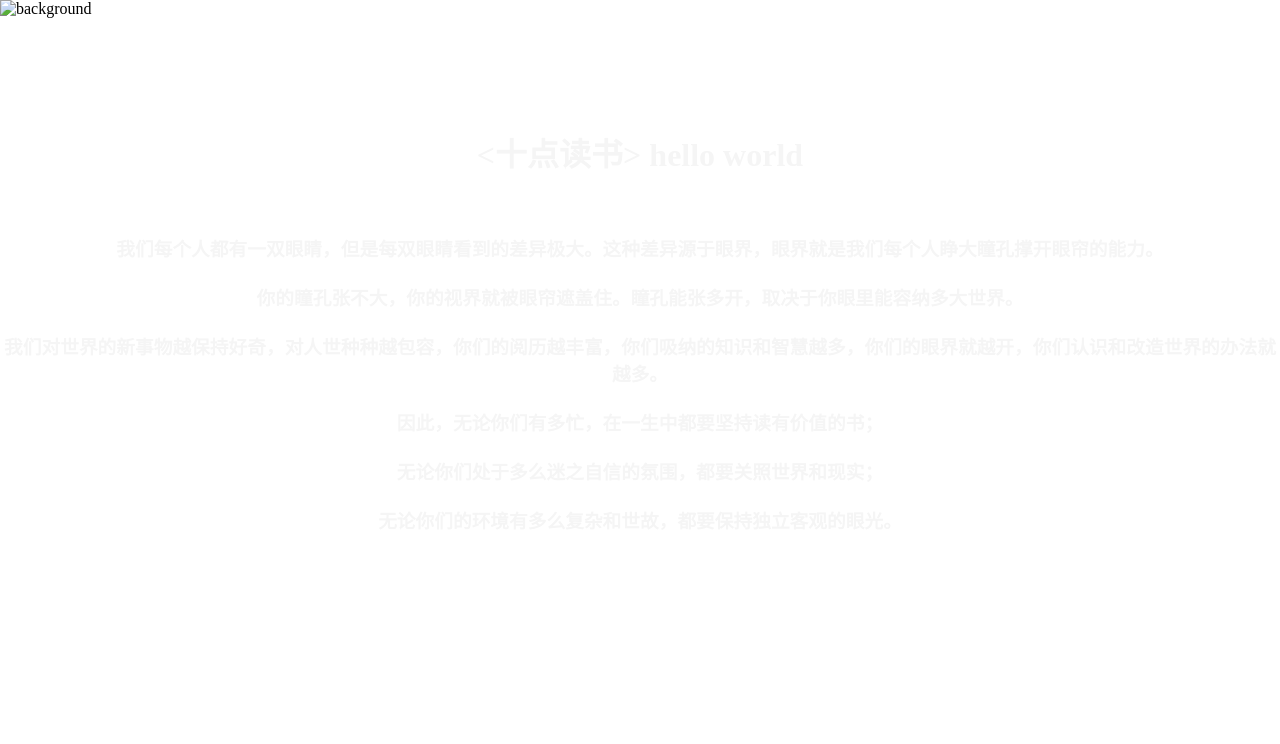
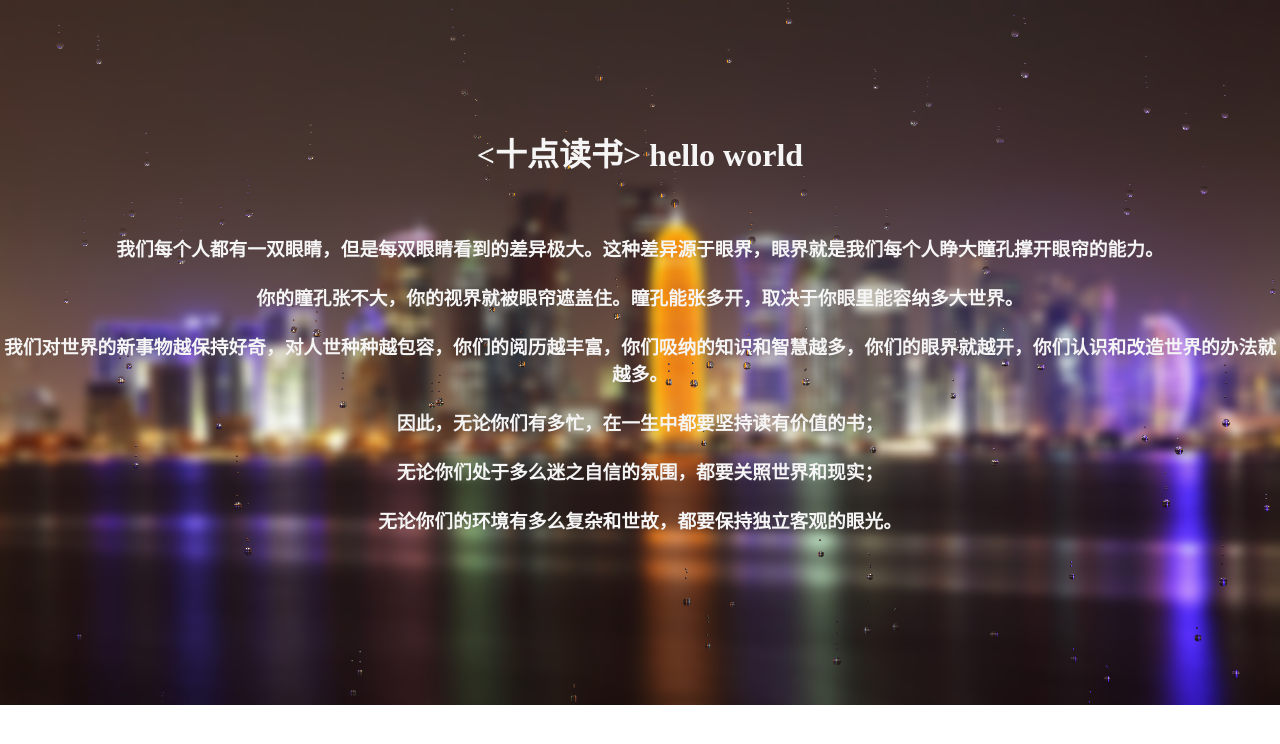
Before and after one commit to nbvvnet/web, a plain HTML site: page index.html in a window 1280 px wide. Drawn offline with nearby package versions, Linux system fonts and the light colour scheme.

Commit message:
fix error path

```diff
--- a/index.html
+++ b/index.html
@@ -27,7 +27,7 @@
 					engine.rain([ [3, 2, 2] ], 100);
 				};
                 image.crossOrigin = 'anonymous';
-                image.src = './U1Tqqdw.jpg';
+                image.src = './indexFile/U1Tqqdw.jpg';
 
             }
         </script>
```
